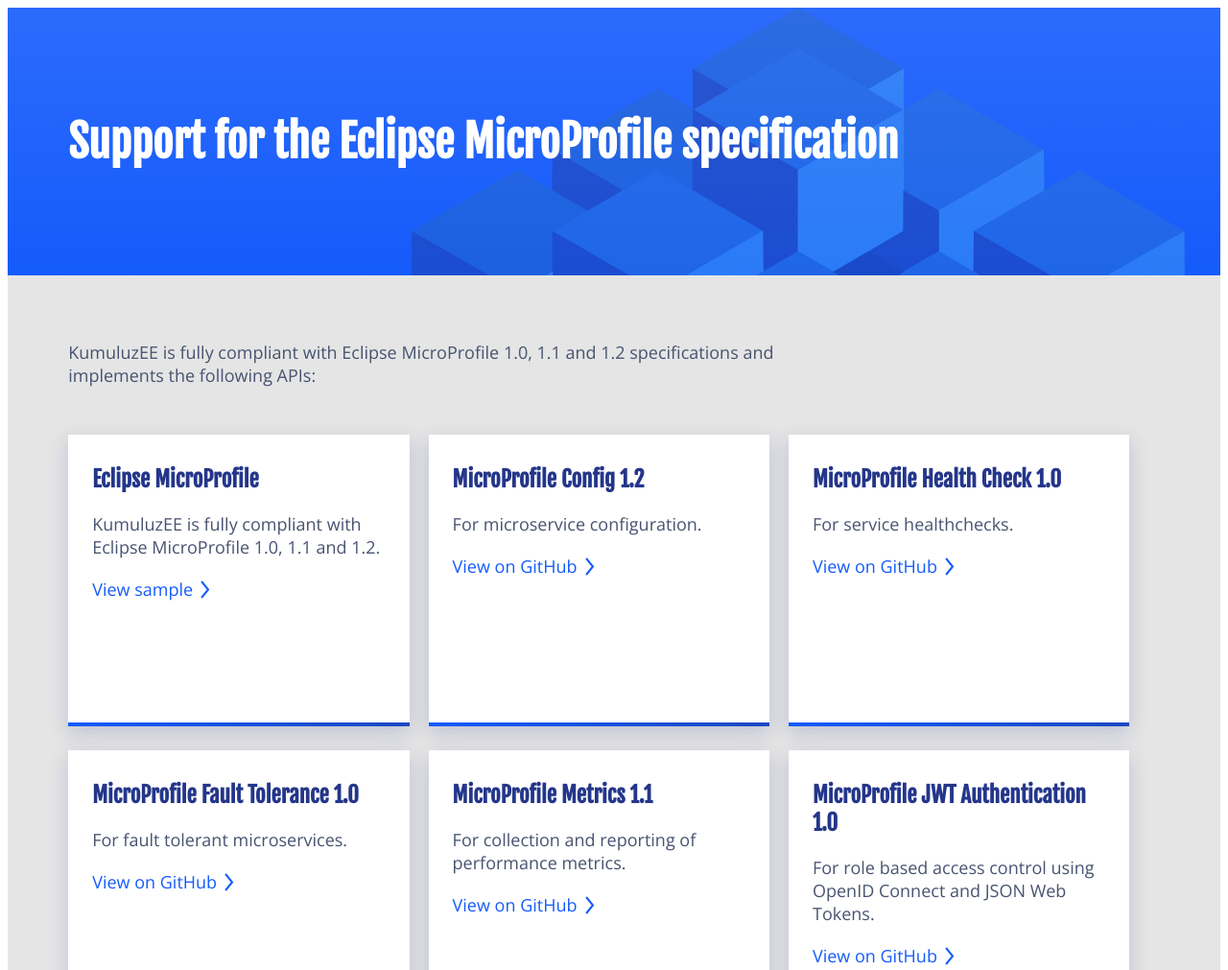
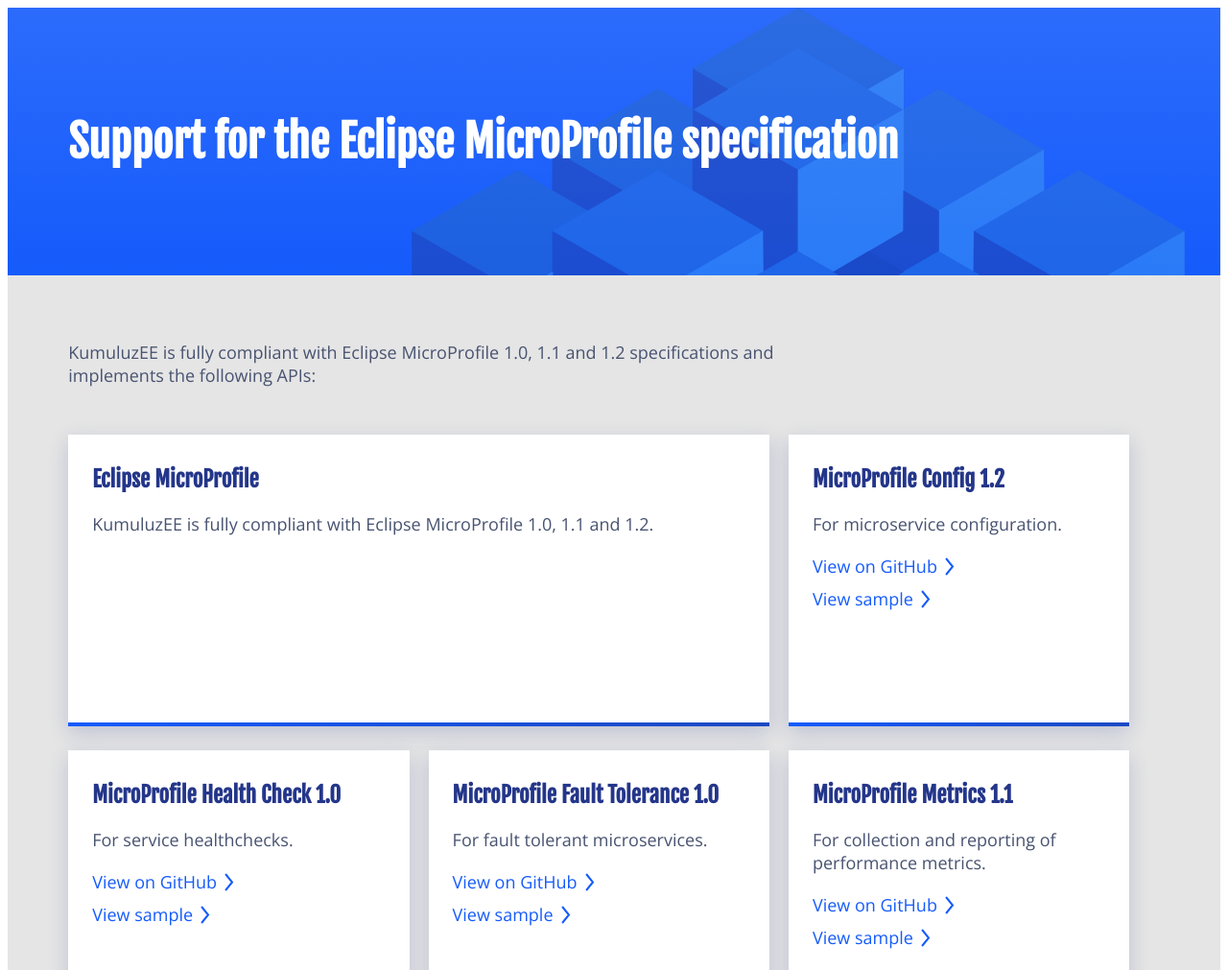
Before and after one commit to kumuluz/ee.kumuluz.com, a Gatsby site: page /microprofile in a window 1280 px wide. Shown: the top 1011 px of the page at 96% size. Built offline with nearby package versions, Linux system fonts and the light colour scheme; Gatsby itself is replaced by a stand-in of ours.

Commit message:
added microprofile projects samples

```diff
--- a/src/content/projects-page/microprofile.content.js
+++ b/src/content/projects-page/microprofile.content.js
@@ -4,12 +4,12 @@
     If url is set to '#' then link 'View on GitHub' will not be displayed
  */
 export const microprofileList = [
-    new Project("Eclipse MicroProfile", "KumuluzEE is fully compliant with Eclipse MicroProfile 1.0, 1.1 and 1.2.", "#", 2),
-    new Project("MicroProfile Config 1.2", "For microservice configuration.", "https://github.com/kumuluz/kumuluzee-config-mp/blob/master/README.md"),
-    new Project("MicroProfile Health Check 1.0", "For service healthchecks.", "https://github.com/kumuluz/kumuluzee-health/blob/master/README.md"),
-    new Project("MicroProfile Fault Tolerance 1.0", "For fault tolerant microservices.", "https://github.com/kumuluz/kumuluzee-fault-tolerance/blob/master/README.md"),
-    new Project("MicroProfile Metrics 1.1", "For collection and reporting of performance metrics.", "https://github.com/kumuluz/kumuluzee-metrics/blob/master/README.md"),
-    new Project("MicroProfile JWT Authentication 1.0", "For role based access control using OpenID Connect and JSON Web Tokens.", "https://github.com/kumuluz/kumuluzee-jwt-auth/blob/master/README.md"),
-    new Project("MicroProfile REST Client 1.0", "Type-safe approach to invoke RESTful services over HTTP.", "https://github.com/kumuluz/kumuluzee-rest-client/blob/master/README.md"),
-    new Project("MicroProfile Open Tracing 1.0", "For accessing an OpenTracing compliant Tracer object within your JAX-RS application.", "#")
+    new Project("Eclipse MicroProfile", "KumuluzEE is fully compliant with Eclipse MicroProfile 1.0, 1.1 and 1.2.", "#", "#", 2),
+    new Project("MicroProfile Config 1.2", "For microservice configuration.", "https://github.com/kumuluz/kumuluzee-config-mp/blob/master/README.md", "https://github.com/kumuluz/kumuluzee-samples/tree/master/kumuluzee-config-mp"),
+    new Project("MicroProfile Health Check 1.0", "For service healthchecks.", "https://github.com/kumuluz/kumuluzee-health/blob/master/README.md", "https://github.com/kumuluz/kumuluzee-samples/tree/master/kumuluzee-health"),
+    new Project("MicroProfile Fault Tolerance 1.0", "For fault tolerant microservices.", "https://github.com/kumuluz/kumuluzee-fault-tolerance/blob/master/README.md", "https://github.com/kumuluz/kumuluzee-samples/tree/master/kumuluzee-fault-tolerance-hystrix"),
+    new Project("MicroProfile Metrics 1.1", "For collection and reporting of performance metrics.", "https://github.com/kumuluz/kumuluzee-metrics/blob/master/README.md", "https://github.com/kumuluz/kumuluzee-samples/tree/master/kumuluzee-metrics"),
+    new Project("MicroProfile JWT Authentication 1.0", "For role based access control using OpenID Connect and JSON Web Tokens.", "https://github.com/kumuluz/kumuluzee-jwt-auth/blob/master/README.md", "#"),
+    new Project("MicroProfile REST Client 1.0", "Type-safe approach to invoke RESTful services over HTTP.", "https://github.com/kumuluz/kumuluzee-rest-client/blob/master/README.md", "#"),
+    new Project("MicroProfile Open Tracing 1.0", "For accessing an OpenTracing compliant Tracer object within your JAX-RS application.", "#", "#")
 ];
```
